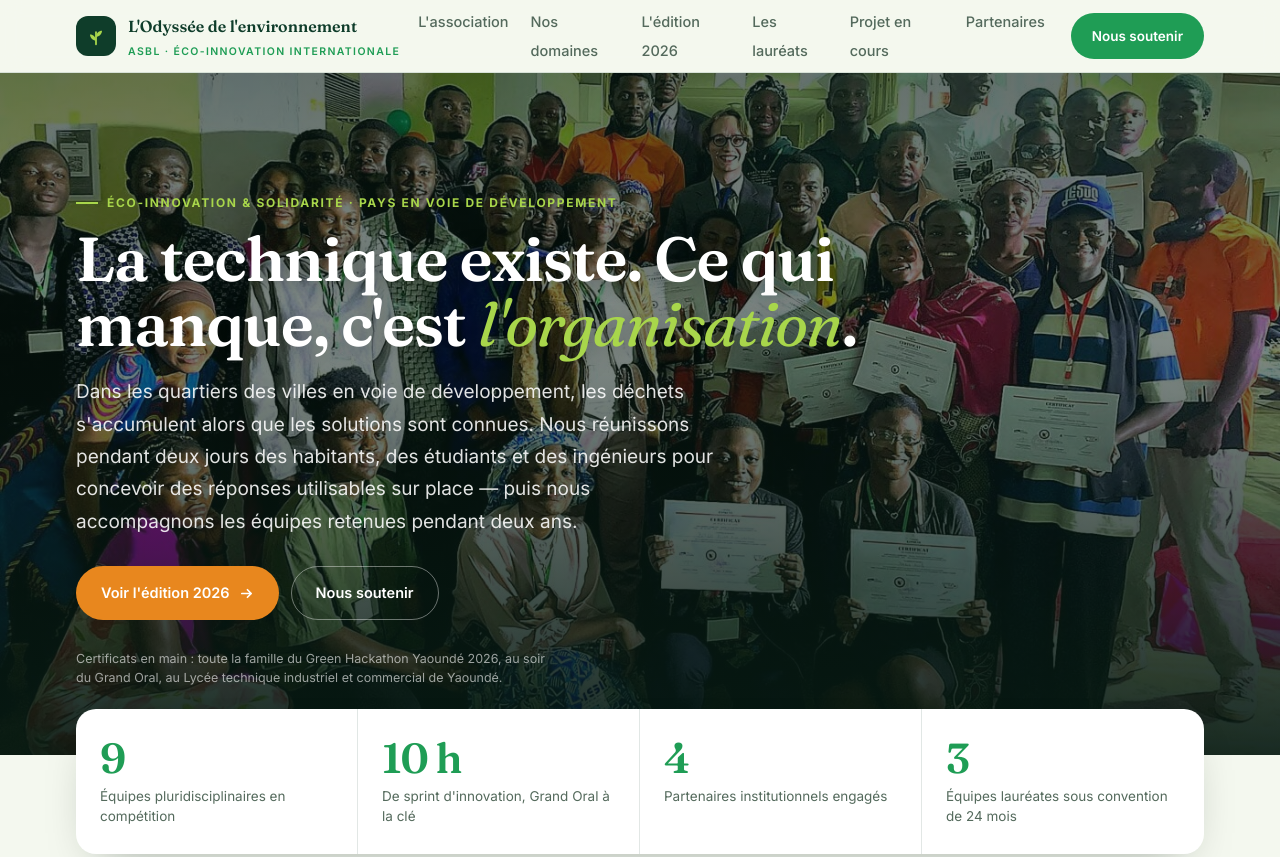
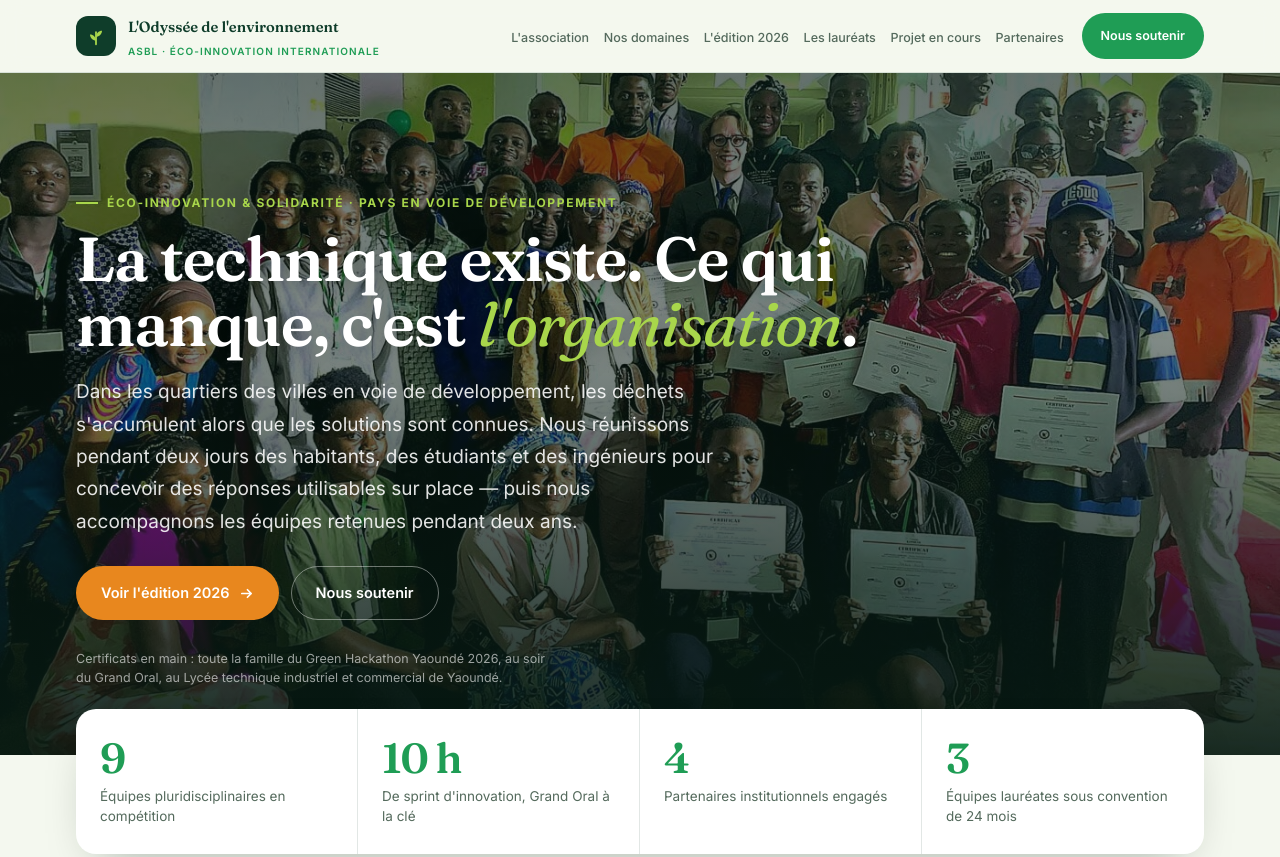
Before and after one commit to ERIC74SONG96/ody-event, a plain HTML site: page index.html in a window 1280 px wide. Shown: the top 857 px of the page. Drawn offline with Linux system fonts and the light colour scheme.

Commit message:
Afficher le menu de navigation sur une seule ligne.
Co-authored-by: Cursor <cursoragent@cursor.com>

```diff
--- a/index.html
+++ b/index.html
@@ -45,15 +45,15 @@
 
   /* nav */
   header.nav{position:sticky;top:0;z-index:70;background:rgba(244,248,239,.94);backdrop-filter:blur(10px);border-bottom:1px solid var(--line)}
-  .nav-inner{display:flex;align-items:center;justify-content:space-between;gap:18px;min-height:72px}
-  .brand{display:flex;align-items:center;gap:12px;text-decoration:none;flex:none}
+  .nav-inner{display:flex;align-items:center;justify-content:space-between;gap:clamp(10px,1.5vw,18px);min-height:72px;flex-wrap:nowrap}
+  .brand{display:flex;align-items:center;gap:12px;text-decoration:none;flex:none;min-width:0}
   .brand .badge{width:40px;height:40px;border-radius:12px;background:var(--forest);display:grid;place-items:center;flex:none}
   .brand .badge svg{width:24px;height:24px}
-  .brand b{font-family:var(--display);font-weight:600;font-size:16px;color:var(--forest);line-height:1.2}
-  .brand small{display:block;font-size:10.5px;font-weight:600;letter-spacing:.13em;text-transform:uppercase;color:var(--leaf);margin-top:2px}
-  .nav-right{display:flex;align-items:center;gap:26px}
-  .nav-links{display:flex;gap:22px;list-style:none;margin:0;padding:0}
-  .nav-links a{font-size:14.5px;font-weight:500;color:var(--muted);text-decoration:none;transition:color .2s}
+  .brand b{font-family:var(--display);font-weight:600;font-size:clamp(13.5px,1.15vw,16px);color:var(--forest);line-height:1.2;white-space:nowrap}
+  .brand small{display:block;font-size:10px;font-weight:600;letter-spacing:.11em;text-transform:uppercase;color:var(--leaf);margin-top:2px;white-space:nowrap}
+  .nav-right{display:flex;align-items:center;justify-content:flex-end;gap:clamp(10px,1.4vw,20px);flex:1;min-width:0}
+  .nav-links{display:flex;flex-wrap:nowrap;align-items:center;gap:clamp(10px,1.15vw,18px);list-style:none;margin:0;padding:0}
+  .nav-links a{font-size:clamp(12.5px,0.82vw,14px);font-weight:500;color:var(--muted);text-decoration:none;transition:color .2s;white-space:nowrap;line-height:1.2}
   .nav-links a:hover,.nav-links a:focus-visible{color:var(--leaf)}
   .nav-toggle{display:none;width:44px;height:44px;border:1.5px solid var(--line);border-radius:12px;background:var(--white);cursor:pointer;align-items:center;justify-content:center;flex:none;padding:0}
   .nav-toggle svg{width:22px;height:22px;color:var(--forest)}
@@ -65,7 +65,7 @@
   .nav-panel a{display:block;padding:14px 16px;border-radius:14px;font-size:16px;font-weight:500;color:var(--forest);text-decoration:none}
   .nav-panel a:hover,.nav-panel a:focus-visible{background:var(--lime-soft);color:var(--leaf)}
   .nav-panel .panel-cta{margin-top:18px}
-  @media(max-width:1100px){.nav-links{display:none}.nav-toggle{display:inline-flex}.nav-right .btn-leaf{display:none}}
+  @media(max-width:1180px){.nav-links{display:none}.nav-toggle{display:inline-flex}.nav-right .btn-leaf{display:none}.brand small{display:none}}
   @media(max-width:380px){.wrap{padding:0 18px}.nav-panel{padding:22px 18px 36px}}
 
   .btn{display:inline-flex;align-items:center;gap:9px;font-size:14.5px;font-weight:600;text-decoration:none;padding:14px 24px;border-radius:999px;border:1.5px solid transparent;transition:transform .18s,background .2s,color .2s;white-space:nowrap}
@@ -78,7 +78,7 @@
   .btn-line:hover{background:rgba(255,255,255,.14)}
   .btn-dark{border-color:var(--forest);color:var(--forest)}
   .btn-dark:hover{background:var(--forest);color:#fff}
-  .btn-sm{padding:11px 20px;font-size:13.5px}
+  .btn-sm{padding:11px 18px;font-size:clamp(12.5px,0.82vw,13.5px)}
 
   /* hero photo */
   .hero{position:relative;min-height:min(84vh,720px);display:flex;align-items:flex-end;overflow:hidden;background:var(--forest-deep)}
@@ -784,7 +784,7 @@
         if (e.key === 'Escape' && toggle.getAttribute('aria-expanded') === 'true') closeMenu();
       });
       window.addEventListener('resize', function () {
-        if (window.innerWidth > 1100) closeMenu();
+        if (window.innerWidth > 1180) closeMenu();
       });
     }
   })();
```
